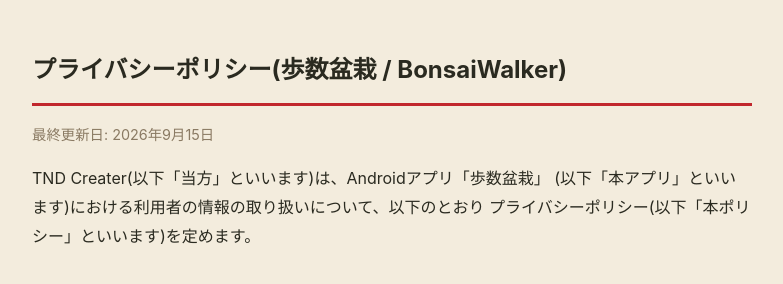
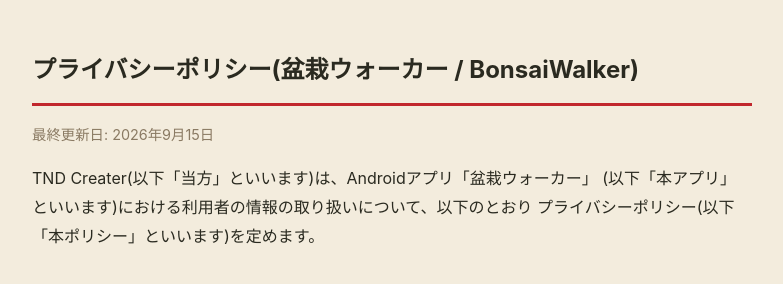
Before and after one commit to tsundoa/bonsaiwalker-legal, a plain HTML site: page index.html in a window 1280 px wide. Shown: the top 284 px of the page, without its empty margins (248-1031 px from the left). Drawn offline with Linux system fonts and the light colour scheme.

Commit message:
Update title and headings for BonsaiWalker

```diff
--- a/index.html
+++ b/index.html
@@ -3,7 +3,7 @@
 <head>
 <meta charset="UTF-8">
 <meta name="viewport" content="width=device-width, initial-scale=1.0">
-<title>プライバシーポリシー | 歩数盆栽 (BonsaiWalker)</title>
+<title>プライバシーポリシー | 盆栽ウォーカー (BonsaiWalker)</title>
 <style>
   body {
     font-family: -apple-system, BlinkMacSystemFont, "Hiragino Kaku Gothic ProN", "Yu Gothic", sans-serif;
@@ -34,10 +34,10 @@
 </head>
 <body>
 
-<h1>プライバシーポリシー(歩数盆栽 / BonsaiWalker)</h1>
+<h1>プライバシーポリシー(盆栽ウォーカー / BonsaiWalker)</h1>
 <p class="updated">最終更新日: 2026年9月15日</p>
 
-<p>TND Creater(以下「当方」といいます)は、Androidアプリ「歩数盆栽」
+<p>TND Creater(以下「当方」といいます)は、Androidアプリ「盆栽ウォーカー」
 (以下「本アプリ」といいます)における利用者の情報の取り扱いについて、以下のとおり
 プライバシーポリシー(以下「本ポリシー」といいます)を定めます。</p>
 
```
